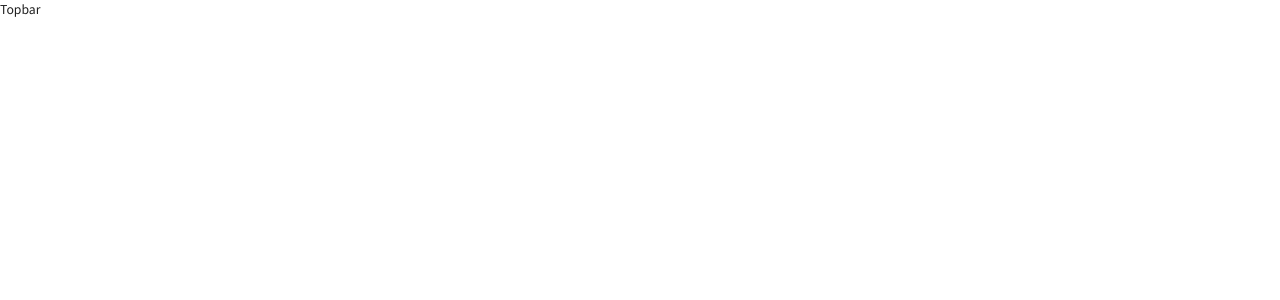
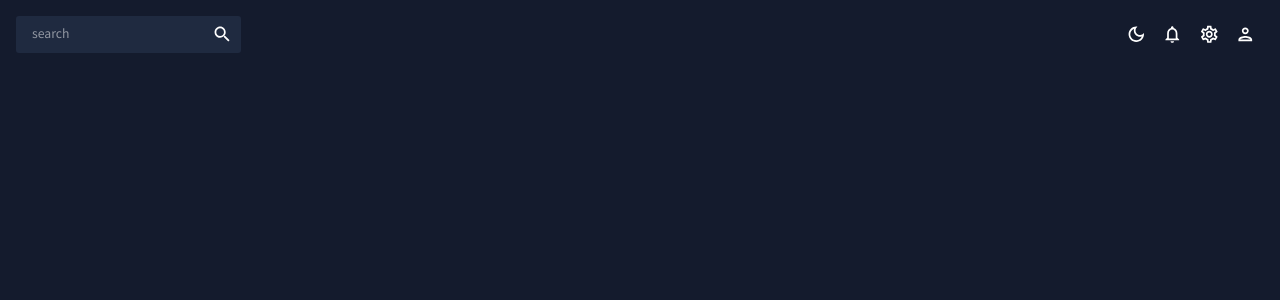
Before and after one commit to BeginnerLoc/ReactJS-Client, a React (Create React App) app: page / in a window 1280 px wide. Shown: the top 300 px of the page. Built offline with nearby package versions, Linux system fonts and the light colour scheme.

Commit message:
implemented dark mode

```diff
--- a/src/App.js
+++ b/src/App.js
@@ -10,7 +10,6 @@ import Topbar from './scenes/global/Topbar';
 
 function App() {
   const [theme, colorMode] = useMode();
-
 
   return (
     <ColorModeContext.Provider value={colorMode}>
--- a/src/index.css
+++ b/src/index.css
@@ -11,7 +11,7 @@ content {
 }
 
 .app {
-  display: flex;
+  display: block;
   position: relative;
 }
 
--- a/src/scenes/global/Topbar.jsx
+++ b/src/scenes/global/Topbar.jsx
@@ -1,7 +1,7 @@
 import { Box, IconButton, useTheme } from '@mui/material';
 import { useContext } from 'react';
 import { ColorModeContext, tokens } from '../../theme';
-import InputBase from '@mui/material';
+import InputBase from '@mui/material/InputBase';
 import LightModeOutlinedIcon from '@mui/icons-material/LightModeOutlined'
 import DarkModeOutlinedIcon from '@mui/icons-material/DarkModeOutlined'
 import NotificationstModeOutlinedIcon from '@mui/icons-material/NotificationsOutlined'
@@ -10,10 +10,45 @@ import PersonOutlinedIcon from '@mui/icons-material/PersonOutlined'
 import SearchIcon from '@mui/icons-material/Search'
 
 const Topbar = () => {
+    const theme = useTheme();
+    const colors = tokens(theme.palette.mode);
+    const colorMode = useContext(ColorModeContext);
+
     return (
-        <div>
-            Topbar
-        </div>
+        <Box display="flex" justifyContent="space-between" p={2}>
+            {/* search bar */}
+            <Box
+                display="flex"
+                backgroundColor={colors.primary[400]}
+                borderRadius="3px">
+                <InputBase sx={{ ml: 2, flex: 1 }} placeholder="search" />
+                <IconButton type='button' sx={{ p: 1 }}>
+                    <SearchIcon />
+                </IconButton>
+            </Box>
+
+            {/* icon */}
+            <Box display="flex">
+                <IconButton onClick={colorMode.toggleColorMode}>
+                    {theme.palette.mode === 'dark' ? (
+                        <DarkModeOutlinedIcon />
+
+                    ) : (
+                        <LightModeOutlinedIcon/>
+                    )
+                    }
+                </IconButton>
+                <IconButton>
+                    <NotificationstModeOutlinedIcon />
+                </IconButton>
+                <IconButton>
+                    <SettingsModeOutlinedIcon />
+                </IconButton>
+                <IconButton>
+                    <PersonOutlinedIcon />
+                </IconButton>
+            </Box>
+        </Box>
     )
 }
 
--- a/src/theme.js
+++ b/src/theme.js
@@ -1,10 +1,10 @@
-import { createContext, useState, useMemo } from 'react'
-import { createTheme } from '@mui/material/styles'
+import { createContext, useState, useMemo } from "react";
+import { createTheme } from "@mui/material/styles";
 
+// color design tokens export
 export const tokens = (mode) => ({
-    ...(mode === 'dark'
+  ...(mode === "dark"
     ? {
-            //color design tokens
         grey: {
           100: "#e0e0e0",
           200: "#c2c2c2",
@@ -14,18 +14,18 @@ export const tokens = (mode) => ({
           600: "#525252",
           700: "#3d3d3d",
           800: "#292929",
-                900: "#141414"
+          900: "#141414",
         },
         primary: {
           100: "#d0d1d5",
           200: "#a1a4ab",
           300: "#727681",
-                400: "#434957",
+          400: "#1F2A40",
           500: "#141b2d",
           600: "#101624",
           700: "#0c101b",
           800: "#080b12",
-                900: "#040509"
+          900: "#040509",
         },
         greenAccent: {
           100: "#dbf5ee",
@@ -36,7 +36,7 @@ export const tokens = (mode) => ({
           600: "#3da58a",
           700: "#2e7c67",
           800: "#1e5245",
-                900: "#0f2922"
+          900: "#0f2922",
         },
         redAccent: {
           100: "#f8dcdb",
@@ -47,7 +47,7 @@ export const tokens = (mode) => ({
           600: "#af3f3b",
           700: "#832f2c",
           800: "#58201e",
-                900: "#2c100f"
+          900: "#2c100f",
         },
         blueAccent: {
           100: "#e1e2fe",
@@ -58,7 +58,7 @@ export const tokens = (mode) => ({
           600: "#535ac8",
           700: "#3e4396",
           800: "#2a2d64",
-                900: "#151632"
+          900: "#151632",
         },
       }
     : {
@@ -77,9 +77,9 @@ export const tokens = (mode) => ({
           100: "#040509",
           200: "#080b12",
           300: "#0c101b",
-                400: "#f2f0f0",
+          400: "#f2f0f0", // manually changed
           500: "#141b2d",
-                600: "#434957",
+          600: "#1F2A40",
           700: "#727681",
           800: "#a1a4ab",
           900: "#d0d1d5",
@@ -117,22 +117,20 @@ export const tokens = (mode) => ({
           800: "#c3c6fd",
           900: "#e1e2fe",
         },
-        })
-})
+      }),
+});
 
 // mui theme settings
 export const themeSettings = (mode) => {
-    // return color object depend on the mode
   const colors = tokens(mode);
-
   return {
-        pallete: {
+    palette: {
       mode: mode,
-            ...(mode === 'dark'
+      ...(mode === "dark"
         ? {
+            // palette values for dark mode
             primary: {
               main: colors.primary[500],
-
             },
             secondary: {
               main: colors.greenAccent[500],
@@ -140,15 +138,16 @@ export const themeSettings = (mode) => {
             neutral: {
               dark: colors.grey[700],
               main: colors.grey[500],
-                        light: colors.grey[100]
+              light: colors.grey[100],
             },
             background: {
               default: colors.primary[500],
+            },
           }
-                } : {
+        : {
+            // palette values for light mode
             primary: {
               main: colors.primary[100],
-
             },
             secondary: {
               main: colors.greenAccent[500],
@@ -156,65 +155,60 @@ export const themeSettings = (mode) => {
             neutral: {
               dark: colors.grey[700],
               main: colors.grey[500],
-                        light: colors.grey[100]
+              light: colors.grey[100],
             },
             background: {
-                        default: '#fcfcfc',
-                    }
-                })
+              default: "#fcfcfc",
+            },
+          }),
     },
     typography: {
       fontFamily: ["Source Sans Pro", "sans-serif"].join(","),
       fontSize: 12,
       h1: {
         fontFamily: ["Source Sans Pro", "sans-serif"].join(","),
-                fontSize: 40
+        fontSize: 40,
       },
       h2: {
         fontFamily: ["Source Sans Pro", "sans-serif"].join(","),
-                fontSize: 32
+        fontSize: 32,
       },
       h3: {
         fontFamily: ["Source Sans Pro", "sans-serif"].join(","),
-                fontSize: 24
+        fontSize: 24,
       },
       h4: {
         fontFamily: ["Source Sans Pro", "sans-serif"].join(","),
-                fontSize: 20
+        fontSize: 20,
       },
       h5: {
         fontFamily: ["Source Sans Pro", "sans-serif"].join(","),
-                fontSize: 16
+        fontSize: 16,
       },
       h6: {
         fontFamily: ["Source Sans Pro", "sans-serif"].join(","),
-                fontSize: 12
+        fontSize: 14,
       },
-        }
-    }
-}
+    },
+  };
+};
 
+// context for color mode
+export const ColorModeContext = createContext({
+  toggleColorMode: () => {},
+});
 
-//context for color mode
-export const ColorModeContext = createContext({
-    toggleColorMode: () => {
-
-    }
-})
-
-//create a custom hook useMode to switch between 'light' and 'dark'
 export const useMode = () => {
-    const [mode, setMode] = useState("dark")
+  const [mode, setMode] = useState("dark");
 
   const colorMode = useMemo(
     () => ({
       toggleColorMode: () =>
-                setMode((prev) => (prev === 'light' ? 'dark' : 'light'))
+        setMode((prev) => (prev === "light" ? "dark" : "light")),
     }),
     []
-    )
+  );
 
-    const theme = useMemo(() => createTheme(themeSettings(mode), [mode]))
-
-    return [theme, colorMode]
-}
+  const theme = useMemo(() => createTheme(themeSettings(mode)), [mode]);
+  return [theme, colorMode];
+};
```
Lines whose indentation alone changed are shown as unchanged.
